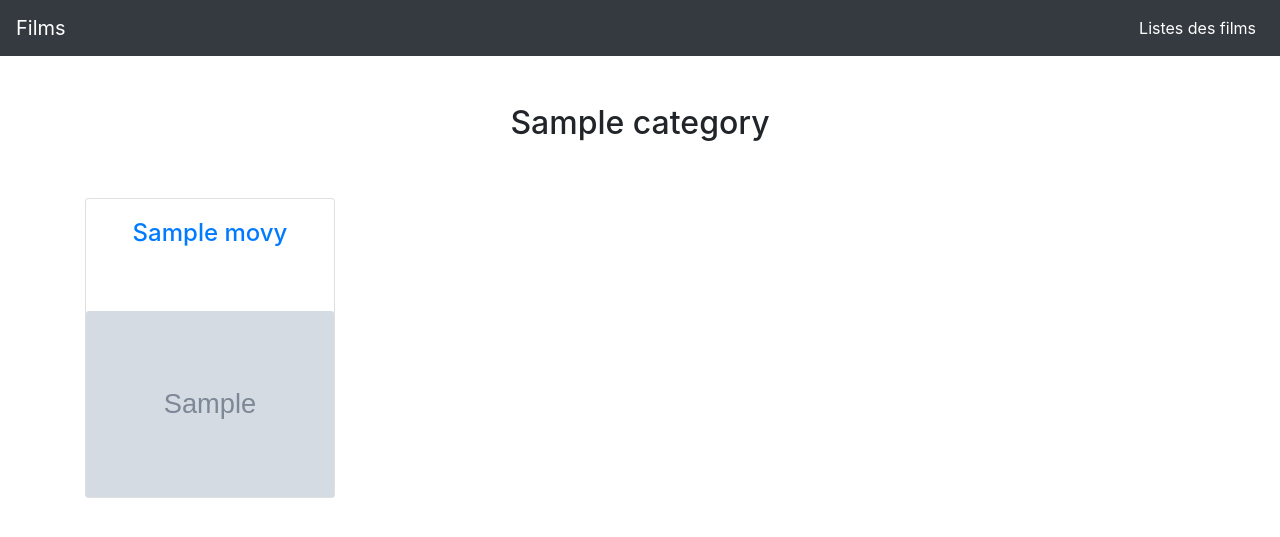
After one commit to blardtony/movie-symfony, a Symfony app: template templates/categories/index.html.twig in a window 1280 px wide. The commit adds this page. Shown: the top 537 px of the page. Run offline with Twig, Linux system fonts and the light colour scheme; the template is opened without the code that fills it: most values are stand-ins (such as "Sample title", 1, 10 or a date in 2020); grey boxes marked "Sample" are stand-in pictures; some libraries are stand-ins or nearby versions.

Commit message:
Authors card done and genre done too

```diff
--- /dev/null
+++ b/templates/categories/index.html.twig
@@ -0,0 +1,33 @@
+{% extends 'base.html.twig' %}
+
+{% block title %}Fiche {{category.name}}{% endblock %}
+
+{% block stylesheets %}
+  <style>
+  .card-body {
+    height: 7rem;
+  }
+  </style>
+{% endblock %}
+
+{% block body %}
+  <div class="container">
+    <div class="row mt-5">
+      <div class="col-lg-12 text-center">
+        <h2>{{category.name}}</h2>
+      </div>
+    </div>
+    <div class="row">
+      {% for movie in category.movies %}
+        <div class="col-lg-3">
+          <div class="card mt-5" style="width:250px">
+            <div class="card-body">
+              <a href="{{path('movies_card', {id: movie.id})}}"><h4 class="card-title text-center">{{movie.name}}</h4></a>
+            </div>
+            <img class="card-img-top" src="{{movie.cover}}" alt="" width="100%" height="50%">
+          </div>
+        </div>
+      {% endfor %}
+    </div>
+  </div>
+{% endblock %}
--- a/templates/movies/card.html.twig
+++ b/templates/movies/card.html.twig
@@ -25,7 +25,7 @@
         <p>
           Genres :
           {% for category in movie.category %}
-              {{category.name}}
+              <a href="{{path('categories', {id: category.id})}}">{{category.name}}</a>
           {% endfor %}
         </p>
         <p>Pays : {{movie.country}}</p>
```
Also changed, not shown: src/Controller/CategoriesController.php (added, +21 -0 lines), templates/authors/index.html.twig (+10 -4 lines).
